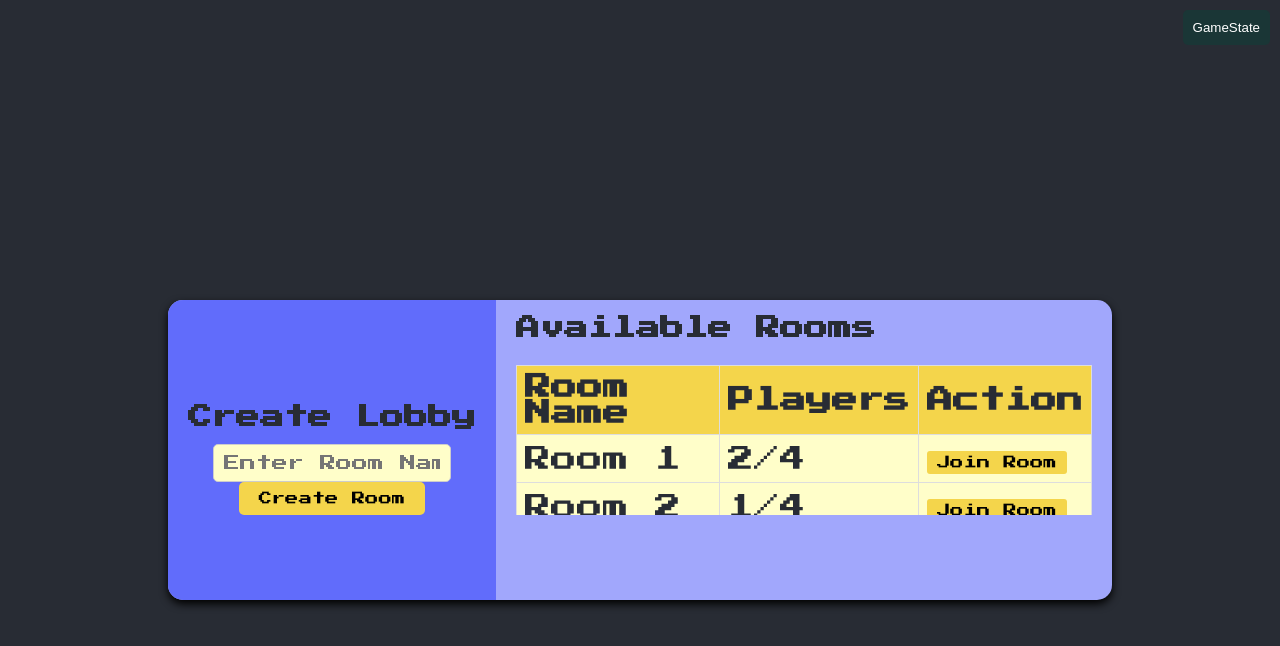
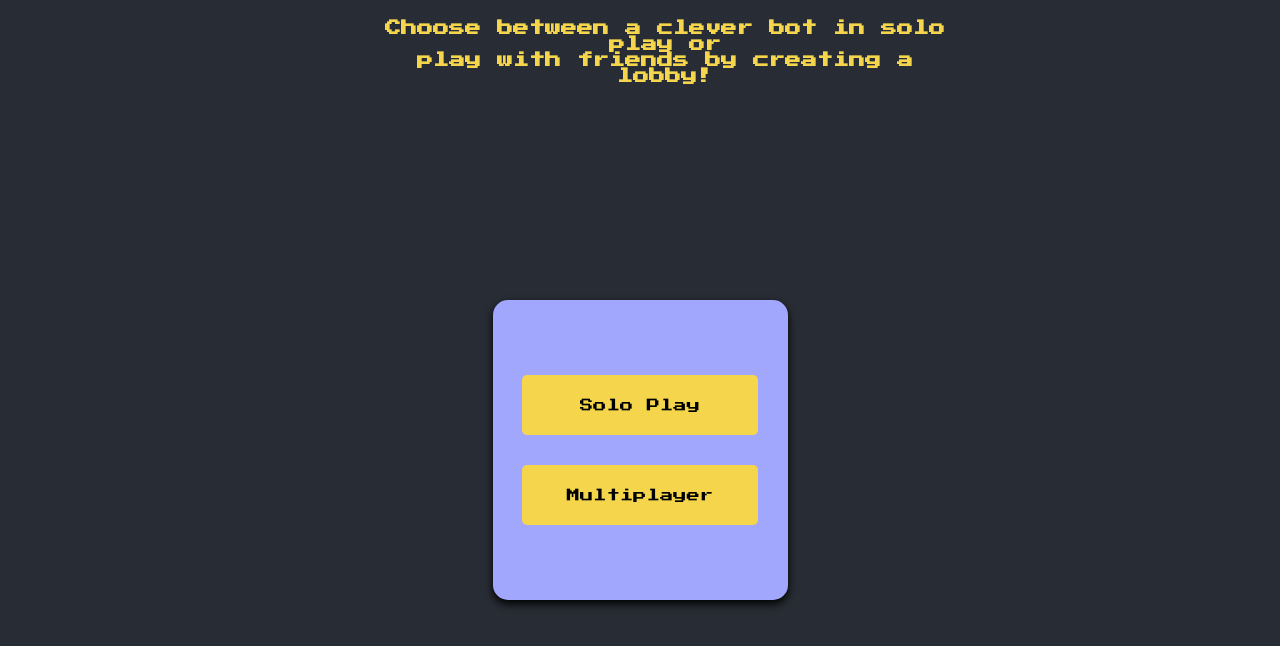
Before and after one commit to uprm-inso4116-2024-2025-s1/semester-project-multiplayer-dominoes, a React (Create React App) app in the folder frontend/: page /lobby in a window 1280 px wide. Shown: the top 646 px of the page. Built offline with nearby package versions, Linux system fonts and the light colour scheme.

Commit message:
Extended lobby ui to select between solo play or multiplayer. Includes game mode selection and difficulty selection for bots

```diff
--- a/frontend/src/gameMode.js
+++ b/frontend/src/gameMode.js
@@ -4,9 +4,9 @@ export default function GameMode() {
     const navigate = useNavigate();
     return (
         <div><p>Choose game mode:</p>
-            <button onClick={() => navigate('/game', { state: { gameMode: 'classic' } })}>vs. AI</button>
+            <button onClick={() => navigate('/game', { state: { gameMode: 'classic', bot: 'placeholder' } })}>vs. AI</button>
             <button onClick={() => {
-                navigate('/game', { state: { gameMode: 'allFives' } })
+                navigate('/game', { state: { gameMode: 'allFives', bot: 'placeholder' } })
             }}>All Fives</button>
         </div >
     )
--- a/frontend/src/lobby/lobby.css
+++ b/frontend/src/lobby/lobby.css
@@ -1,3 +1,14 @@
+.instruction-message {
+  color: rgb(244, 213, 75);
+  font-size: 16px;
+  position: absolute;
+  font-family: 'Press Start 2P', sans-serif;
+  top: 0;
+  margin: 20px 25%;
+  text-align: center;
+  font-weight: bold;
+}
+
 .lobby-container {
     display: flex;
     flex-direction: row;
@@ -10,10 +21,26 @@
     overflow: hidden;
   }
 
+  .options-container {
+    display: flex;
+    gap: 30px;
+    flex-direction: column;
+    justify-content: center; /* Center vertically */
+    align-items: center; /* Center horizontally */
+    width: 25%;
+    height: 300px;
+    border-radius: 15px;
+    background-color: rgb(161, 167, 252);
+    box-shadow: 0 4px 8px rgb(0, 0, 0);
+    margin: 20px auto;
+    overflow: hidden;
+  }
+
   .left-column {
     flex: 1;
     background-color: rgb(97, 108, 251);
     display: flex;
+    position: relative;
     flex-direction: column;
     justify-content: center;
     align-items: center;
@@ -49,7 +76,7 @@
 
   .rooms-table-container {
     width: 100%;
-    height: 150px; /* Adjusted height for table scroll */
+    height: 200px; /* Adjusted height for table scroll */
     overflow-y: auto; /* Enable scrolling */
     margin-top: 10px;
   }
@@ -76,6 +103,18 @@
   }
 
   /**/
+  .start_button {
+    padding: 10px 20px;
+    background-color: rgb(244, 213, 75);
+    color: black;
+    border: none;
+    border-radius: 5px;
+    font-family: 'Press Start 2P', sans-serif;
+    cursor: pointer;
+  }
+  .start_button:hover{
+    background-color: #F7E28C;
+  }
   .createRoom_button {
     padding: 10px 20px;
     background-color: rgb(244, 213, 75);
@@ -104,6 +143,26 @@
     background-color: #F7E28C;
   }
 
+  .bot-difficulty-form {
+    display: flex;
+    flex-direction: column;
+    align-items: flex-start;
+  }
+
+  .bot-difficulty-form label {
+    margin-bottom: 10px; /* Spacing between radio buttons */
+  }
+  .game-mode-selection {
+    font-size: 10px;
+    display: flex;
+    flex-direction: column;
+    align-items: flex-start;
+  }
+
+  .game-mode-selection label {
+    font-size: 10px;
+    margin-bottom: 10px; /* Spacing between radio buttons */
+  }
   .error {
     color: red;
     margin-top: 10px;
--- a/frontend/src/lobby/lobby.js
+++ b/frontend/src/lobby/lobby.js
@@ -1,21 +1,48 @@
-import React, { useState, useEffect } from 'react';
-import './lobby.css';
-import { useNavigate } from 'react-router-dom';
+import React, { useState, useEffect } from "react";
+import "./lobby.css";
+import { useNavigate } from "react-router-dom";
 
 const Lobby = () => {
-
   /*Variable added to navigate between gamestate and lobby */
   const navigate = useNavigate();
   // State to manage the list of rooms and room creation
   const [rooms, setRooms] = useState([]);
-  const [newRoomName, setNewRoomName] = useState('');
-  const [errorMessage, setErrorMessage] = useState('');
+  const [newRoomName, setNewRoomName] = useState("");
+  const [roomMode, setRoomMode] = useState("");
+  const [errorMessage, setErrorMessage] = useState("");
+  const [showLobby, setShowLobby] = useState(false);
+  const [showOptions, setShowOptions] = useState(true);
+  const [showInstruction, setInstruction] = useState(true);
+  const [isSoloPlay, setIsSoloPlay] = useState(true);
+  const [botdifficulty, setBotlevel] = useState("");
+  const [gameMode, setGameMode] = useState("");
 
   const playSound = () => {
-    const audio = document.getElementById('lobbyClickSound');
+    const audio = document.getElementById("lobbyClickSound");
     if (audio) {
       audio.play();
     }
+  };
+  const handleDifficultyChange = (event) => {
+    setBotlevel(event.target.value);
+  };
+  const handleGameMode= (event) => {
+    setGameMode(event.target.value);
+    setRoomMode(event.target.value);
+  };
+  const handleDisplay = (solo) => {
+    setIsSoloPlay(solo);
+    setShowLobby(true);
+    setShowOptions(false);
+    setErrorMessage("");
+    setInstruction(false);
+  };
+  // For incorrect display on lobby list table
+  const formatGameMode = (mode) => {
+    return mode
+      .replace(/([A-Z])/g, ' $1') // Adds space before capital letters (for CamelCase)
+      .trim() // Trim any leading or trailing spaces
+      .replace(/\b(\w)/g, (char) => char.toUpperCase()); // Capitalizes the first letter of each word
   };
 
   // Later Implement with the database to do a getAllRooms
@@ -27,39 +54,48 @@ const Lobby = () => {
     //dummy daya for rooms
     //replace with API calls and decide which info the rooms have to show in the interface
     const fetchedRooms = [
-      { id: 1, name: 'Room 1', players: 2, maxPlayers: 4 },
-      { id: 2, name: 'Room 2', players: 1, maxPlayers: 4 },
-      { id: 3, name: 'Room 3', players: 1, maxPlayers: 4 },
-      { id: 4, name: 'Room 4', players: 1, maxPlayers: 4 },
+
     ];
     //Change this to a fetchedRooms with the GET response
     setRooms(fetchedRooms);
   };
   //room creating. Missing backend post?
   const handleCreateRoom = async () => {
-    if (newRoomName.trim() === '') {
-      setErrorMessage('Room name cannot be empty.');
+    if (newRoomName.trim() === "") {
+      setErrorMessage("Room name cannot be empty.");
       return;
-    }
+    } else if (roomMode === "") {
+      setErrorMessage("Please select a game mode.");
+      return;
+    } else {
+      setErrorMessage("");
 
       // Dummy post
       //Replace with response, can use stringify on the json response
-    const newRoom = { id: rooms.length + 1, name: newRoomName, players: 1, maxPlayers: 4 };
+      const newRoom = {
+        id: rooms.length + 1,
+        name: newRoomName,
+        gamemode: roomMode,
+        players: 1,
+        maxPlayers: 4,
+      };
       setRooms([...rooms, newRoom]);
-    setNewRoomName(''); //Clear input if success
+      setNewRoomName(""); //Clear input if success
+      setRoomMode('');
+    }
   };
 
   //handle joining
   const joinRooms = (roomId) => {
     //handleling the update of the players count
-    setRooms(prevRooms => {
-      const updatedRooms = prevRooms.map(room => {
+    setRooms((prevRooms) => {
+      const updatedRooms = prevRooms.map((room) => {
         if (room.id === roomId) {
           // Check if the room is not full
           if (room.players < room.maxPlayers) {
             return { ...room, players: room.players + 1 }; // Increment player count
           } else {
-            alert('Room is full.');
+            alert("Room is full.");
             return room; // No change if room is full
           }
         }
@@ -69,31 +105,84 @@ const Lobby = () => {
     });
   };
   return (
+    <div className="selection-box" style={{ display: "block", width: "100%" }}>
+      {showInstruction && (
+        <p className="instruction-message">
+          {" "}
+          Choose between a clever bot in solo play or
+          <br />
+          play with friends by creating a lobby!
+        </p>
+      )}
 
-    <div className="lobby-container">
-      {/*Button to switch between gamestate and lobby ui*/}
+      {showOptions && (
+        <div className="options-container">
           <button
+            style={{ height: "20%", width: "80%" }}
+            className="createRoom_button"
+            onClick={() => {
+              handleDisplay(true);
+              playSound();
+            }}
+          >
+            Solo Play
+          </button>
+          <button
+            style={{ height: "20%", width: "80%" }}
+            className="createRoom_button"
+            onClick={() => {
+              playSound();
+              handleDisplay(false);
+            }}
+          >
+            Multiplayer
+          </button>
+        </div>
+      )}
+
+      {showLobby && (
+        <div
+          className="lobby-container"
+          style={{ display: showLobby ? "flex" : "none" }}>
+
+          <div className="left-column">
+            <p
               style={{
-          position: 'absolute',
-          top: '10px',
-          right: '10px',
-          padding: '10px',
-          backgroundColor: '#1A3636',
-          color: '#FFFFFF',
-          border: 'none',
-          borderRadius: '5px',
-          cursor: 'pointer'
+                cursor: "pointer",
+                color: "blue",
+                fontSize: "10px",
+                margin: "0",
+                position: "absolute",
+                top: "10px",
+                left: "10px",
               }}
               onClick={() => {
-          playSound();
-          navigate('/game', { state: { gameMode: 'classic' } });
+                setShowLobby(false);
+                setShowOptions(true);
+                setInstruction(true);
               }}
             >
+              Back
+            </p>
+            {isSoloPlay && (
+            <div className="solo_play">
+              <button
+              className="start_button" style={{height:"70px"}}
+              onClick={() => {
+                handleCreateRoom();
+                playSound();
+                navigate('/game', { state: { gameMode: gameMode, bot: botdifficulty} })
+              }}
+              disabled={!gameMode || !botdifficulty}
 
-        GameState
+            >
+              Start Game
             </button>
-      <div className="left-column">
-        <h2 className="heading">Create Lobby</h2>
+
+            </div> )}
+            {!isSoloPlay &&(
+            <div className="create_lobby" >
+            <h2 style={{fontSize: "20px"}} className="heading">Create Lobby</h2>
             <input
               type="text"
               value={newRoomName}
@@ -101,11 +190,72 @@ const Lobby = () => {
               placeholder="Enter Room Name"
               className="text-box"
             />
-        <button className="createRoom_button" onClick={() => { handleCreateRoom(); playSound(); }}>Create Room</button>
+            <div className="game-mode-selection" style={{ display: "flex", justifyContent: "space-around", marginTop: "10px" }}>
+      <label>
+        <input
+          type="radio"
+          name="gamemode"
+          value="classic"
+          onChange={handleGameMode}
+        />{" "}
+        Classic
+      </label>
+      <label>
+        <input
+          type="radio"
+          name="gamemode"
+          value="allFives"
+          onChange={handleGameMode}
+        />{" "}
+        All Fives
+      </label>
+    </div>
+            <button
+              className="createRoom_button"
+              onClick={() => {
+                handleCreateRoom();
+                playSound();
+              }}
+            >
+              Create Room
+            </button>
             {errorMessage && <p className="error">{errorMessage}</p>}
+            </div> )}
+
           </div>
 
           <div className="right-column">
+            {/* Options for solo players */}
+            {isSoloPlay &&(
+              <div className="bot-selector" >
+              <h1 className="heading"> Choose Bot Difficulty</h1>
+              <form className="bot-difficulty-form" style={{fontSize: "16 px"}}>
+                <label >
+                  <input onChange={handleDifficultyChange} type="radio" name="difficulty" value="intermediate" />{" "}
+                  Intermediate
+                </label>
+                <br />
+                <label>
+                  <input onChange={handleDifficultyChange} type="radio" name="difficulty" value="advanced" />{" "}
+                  Advanced
+                </label>
+              </form>
+
+              <h1 className="heading"> Choose Game Mode</h1>
+              <form className="bot-difficulty-form" style={{fontSize: "12 px"}}>
+                <label >
+                  <input onChange={handleGameMode} type="radio" name="gamemode" value="classic" />{" "}
+                  Classic
+                </label>
+                <br />
+                <label>
+                  <input onChange={handleGameMode} type="radio" name="gamemode" value="allFives" />{" "}
+                  All fives
+                </label>
+              </form>
+            </div>)}
+            {!isSoloPlay &&(
+              <div className="lobby'list" >
               <h1 className="heading">Available Rooms</h1>
               {rooms.length > 0 ? (
                 <div className="rooms-table-container">
@@ -114,6 +264,7 @@ const Lobby = () => {
                       <tr>
                         <th>Room Name</th>
                         <th>Players</th>
+                        <th>GameMode</th>
                         <th>Action</th>
                       </tr>
                     </thead>
@@ -121,9 +272,24 @@ const Lobby = () => {
                       {rooms.map((room) => (
                         <tr key={room.id}>
                           <td>{room.name}</td>
-                    <td>{room.players}/{room.maxPlayers}</td>
                           <td>
-                      <button onClick={() => { joinRooms(room.id); playSound(); }} className="join-button">Join Room</button>
+                            {room.players}/{room.maxPlayers}
+                          </td>
+                          <td>
+                            {room.gamemode}
+                          </td>
+                          <td>
+                            <button
+                              onClick={() => {
+                                joinRooms(room.id);
+                                playSound();
+                                navigate('/game', { state: { gameMode: gameMode, bot: "multiplayer"} })
+                              }}
+                              className="join-button"
+
+                            >
+                              Join Room
+                            </button>
                           </td>
                         </tr>
                       ))}
@@ -133,13 +299,18 @@ const Lobby = () => {
               ) : (
                 <p>No rooms available. Create one to get started!</p>
               )}
+            </div>)}
           </div>
-      <audio id="lobbyClickSound" src="/DominoesClick.wav" preload="auto"></audio>
+
+          <audio
+            id="lobbyClickSound"
+            src="/DominoesClick.wav"
+            preload="auto"
+          ></audio>
+        </div>
+      )}
     </div>
   );
-
 };
 
-
-
-export default Lobby
+export default Lobby;
```
Lines whose indentation alone changed are shown as unchanged.
